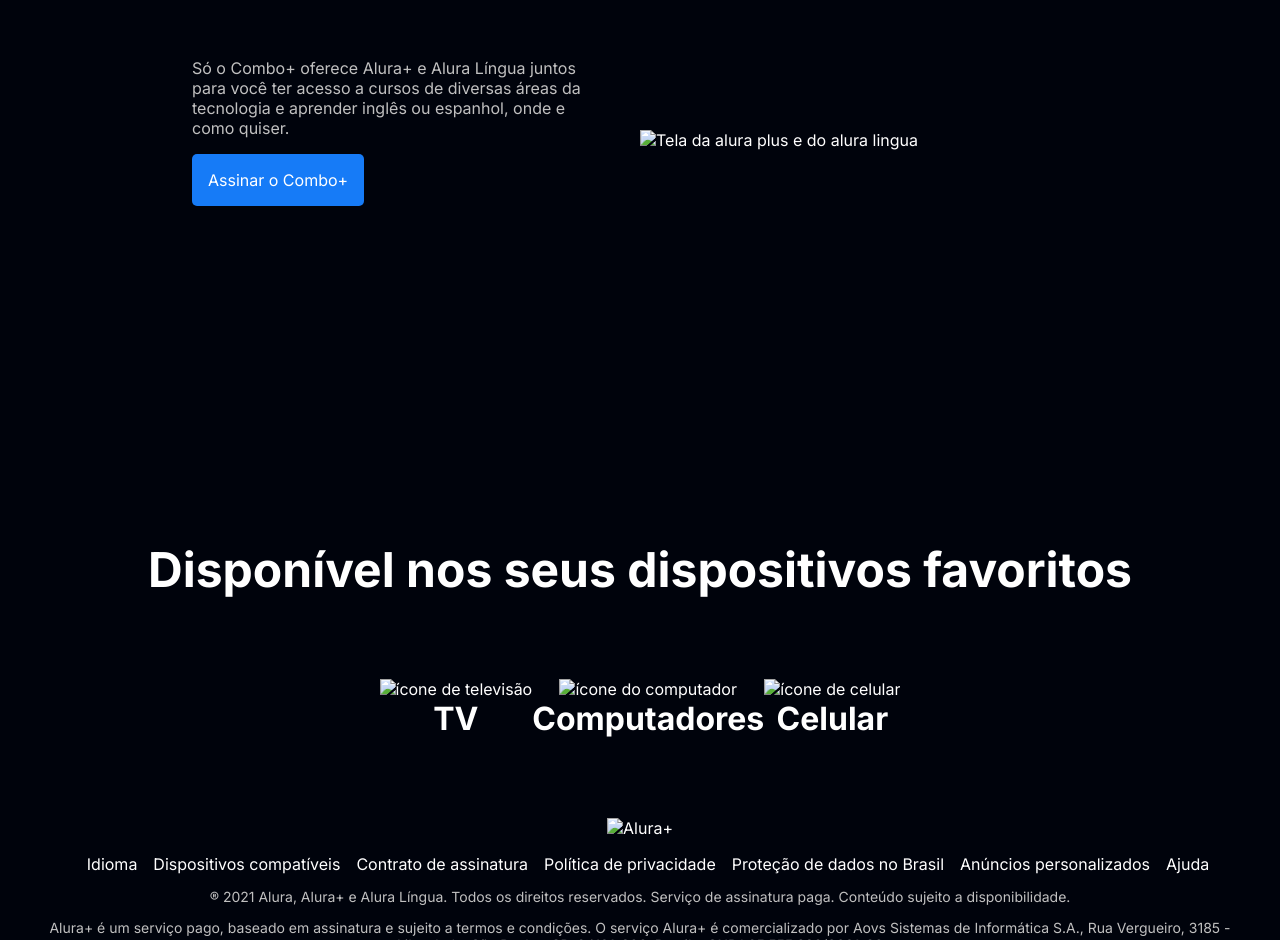
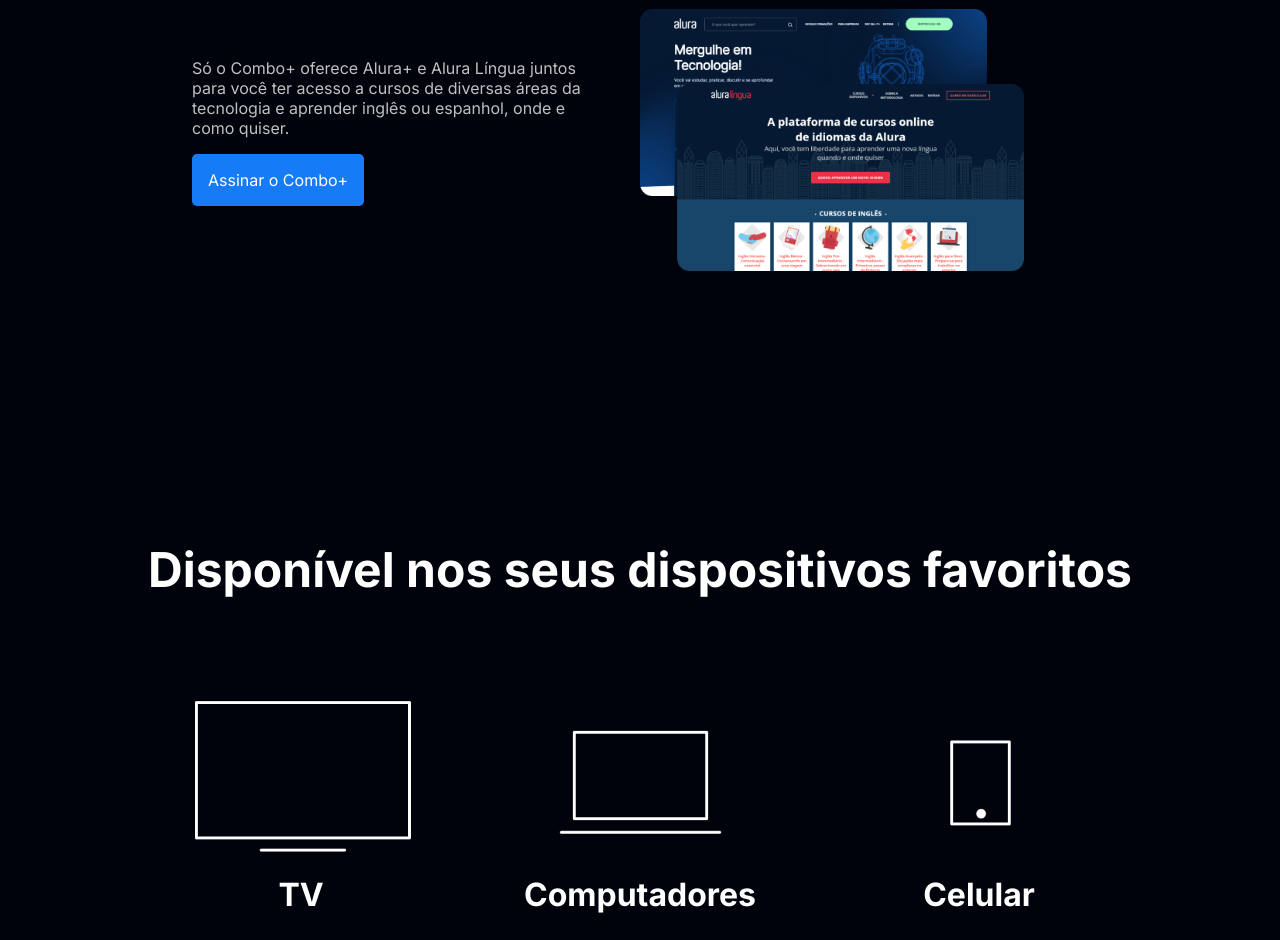
Before and after one commit to CristianeLeonardo/Alura-plus, a plain HTML site: page index.html in a window 1280 px wide. Shown: the part 1860-2800 px from the top of the page. Drawn offline with Linux system fonts and the light colour scheme.

Commit message:
Projeto Final

```diff
--- a/index.html
+++ b/index.html
@@ -14,7 +14,7 @@
       <section class="container principal">
         <div class="container__caixa">
         <h1 class="container__titulo">Com o Combo+, você pode aproveitar a Alura+ e o Alura Língua por um preço único.</h1>
-        <img src="img/Combo.png" alt="O combo+ é a junção do alura+ e o alura língua" class="container__imagem">
+        <img src="Combo.png" alt="O combo+ é a junção do alura+ e o alura língua" class="container__imagem">
         <a href="www.alura.com.br" class="container__botao">Assine por 12x de R$ 19,90*</a>
         <a href="www.alura.com.br" class="container__botao botao__secundario">Assinar somente o Alura+</a>
         <p class="container__aviso">*O preço pode variar caso a assinatura seja feita em outros planos.</p>
@@ -22,7 +22,7 @@
       </section>
 
       <section class="container secundario">
-        <img src="img/Plataformas.png" alt="Um monitor e um celular com o alura plus aberto" class="secundario__imagem">
+        <img src="Plataformas.png" alt="Um monitor e um celular com o alura plus aberto" class="secundario__imagem">
         <div class="container__descricao">
           <h2 class="descricao__titulo">Assista do seu jeito</h2>
           <p class="descricao__texto">Aproveite a tela grande da TV ou assista no tablet, laptop, celular e outros aparelhos. Nossa seleção de cursos não para de crescer.</p>
@@ -34,27 +34,27 @@
           <p class="descricao__texto">Só o Combo+ oferece Alura+ e Alura Língua juntos para você ter acesso a cursos de diversas áreas da tecnologia e aprender inglês ou espanhol, onde e como quiser.</p>
         <a href="www.alura.com.br"  class="container__botao secundario__botao">Assinar o Combo+</a>
         </div>
-        <img src="img/Telas.png" alt="Tela da alura plus e do alura lingua" class="secundario__imagem">
+        <img src="Telas.png" alt="Tela da alura plus e do alura lingua" class="secundario__imagem">
       </section>
       <section class="dispositivos">
       <h2 class="dispositivos__titulo">Disponível nos seus dispositivos favoritos</h2>
       <ul class="dispositivos__lista">
         <li>
-          <img src="img/tv.png" alt="ícone de televisão">
+          <img src="tv.png" alt="ícone de televisão">
           <h3 class="lista__item">TV</h3>
         </li>
         <li>
-          <img src="img/computador.png" alt="ícone do computador">
+          <img src="computador.png" alt="ícone do computador">
           <h3 class="lista__item">Computadores</h3>
         </li>
         <li>
-          <img src="img/celular.png" alt="ícone de celular">
+          <img src="celular.png" alt="ícone de celular">
           <h3 class="lista__item">Celular</h3>
         </li>
       </ul>
     </section>
     <footer class="rodape">
-      <img src="img/Logo.png" alt="Alura+" class="rodape__logo">
+      <img src="Logo.png" alt="Alura+" class="rodape__logo">
       <ul class="rodape__lista">
         <li class="lista__link">
           <a href="#">Idioma</a>
--- a/style.css
+++ b/style.css
@@ -22,7 +22,7 @@ body {
 }
 
 .principal {
-    background-image: url("img/Background.png");
+    background-image: url("Background.png");
     background-repeat: no-repeat;
     background-size: contain;
     align-items: center;
```
